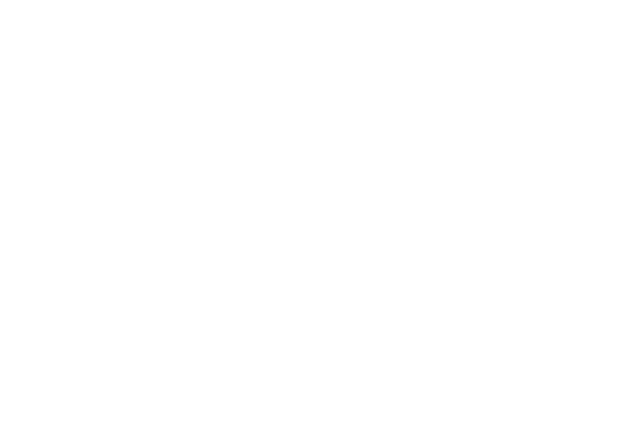
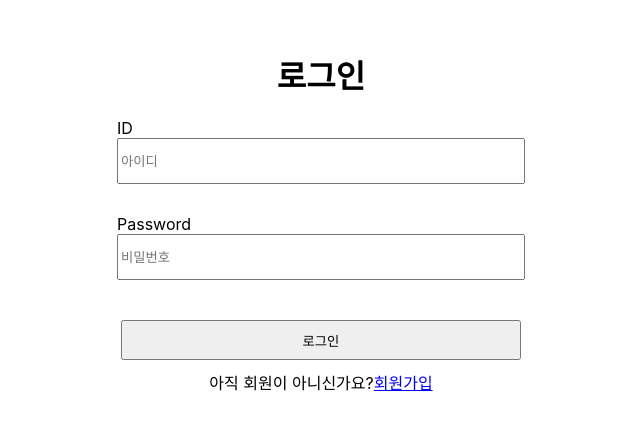
Before and after one commit to hanghae10-w6-team5/frontend, a React (Create React App) app: page /login in a window 1280 px wide. Before the commit this address had no page. Shown: the part 188-618 px from the top of the page, without its empty margins (319-959 px from the left). Built offline with nearby package versions, Linux system fonts and the light colour scheme.

Commit message:
add LoginPage

```diff
--- a/src/App.js
+++ b/src/App.js
@@ -4,6 +4,7 @@
 import TopBar from './redux/components/TopBar';
 import UserPage from './redux/components/UserPage';
 import SignUp from './redux/components/SignUpPage';
+import Login from './redux/components/LoginPage';
 
 function App() {
     return (
@@ -28,7 +29,7 @@
                     }
                 ></Route>
                 <Route path="/signup" element={<SignUp />}></Route>
-                <Route path="/" element></Route>
+                <Route path="/login" element={<Login />}></Route>
                 <Route path="/" element></Route>
             </Routes>
         </div>
--- /dev/null
+++ b/src/redux/components/LoginPage.jsx
@@ -0,0 +1,62 @@
+import React from 'react';
+import styled from 'styled-components';
+import { Link } from 'react-router-dom';
+
+const Wrapper = styled.div`
+    width: 100%;
+    height: 100vh;
+    display: flex;
+    justify-content: center;
+    align-items: center;
+`;
+
+const SignUpBox = styled.div`
+    margin: 0 auto;
+    width: 500px;
+    height: 500px;
+    display: flex;
+    justify-content: center;
+    align-items: center;
+    flex-direction: column;
+`;
+
+const Input = styled.input`
+    margin-bottom: 10px;
+    width: 400px;
+    height: 40px;
+`;
+
+const SubmitBtn = styled.button`
+    margin: 10px;
+    width: 400px;
+    height: 40px;
+`;
+
+function Login() {
+    return (
+        <Wrapper>
+            <SignUpBox>
+                <h1>로그인</h1>
+                <div>
+                    <div>ID</div>
+                    <Input placeholder="아이디"></Input>
+                </div>
+                <br />
+                <div>
+                    <div>Password</div>
+                    <Input placeholder="비밀번호"></Input>
+                </div>
+                <br />
+                <SubmitBtn>로그인</SubmitBtn>
+                <div>
+                    <span>아직 회원이 아니신가요?</span>
+                    <Link to="/signup">
+                        <span>회원가입</span>
+                    </Link>
+                </div>
+            </SignUpBox>
+        </Wrapper>
+    );
+}
+
+export default Login;
```
